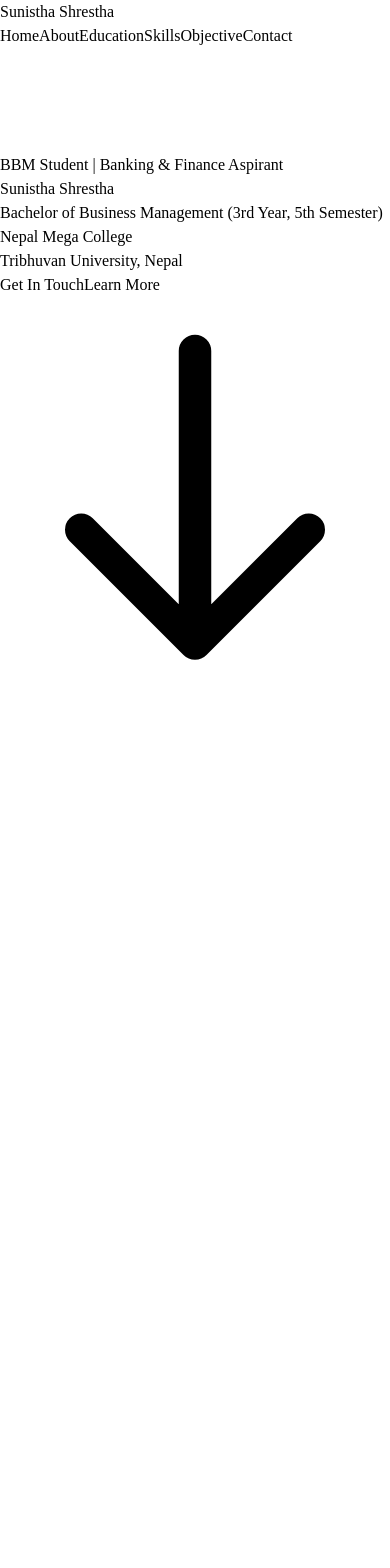
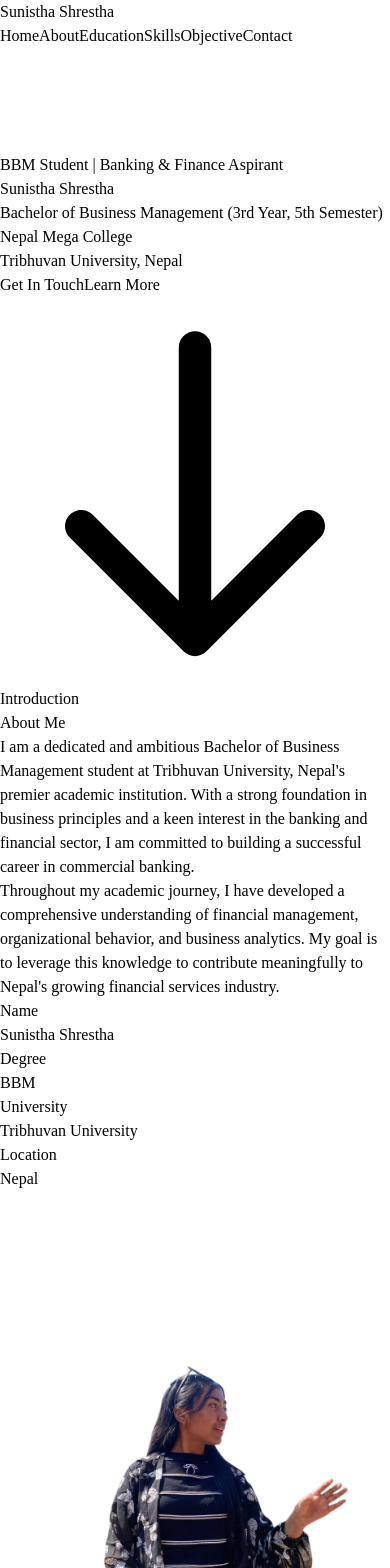
Before and after one commit to abhinavshr/static-portfolio, a React (Vite) app: page / in a window 390 px wide. Shown: the top 1568 px of the page. Before the commit the page ends 844 px from the top, so only its background shows below. Built offline with nearby package versions, Linux system fonts and the light colour scheme.

Commit message:
Add About Me section with profile image and animations

```diff
--- a/src/App.jsx
+++ b/src/App.jsx
@@ -1,11 +1,14 @@
 import React from "react";
 import Navigation from "./components/Navigation.jsx";
 import { Hero } from "./components/Hero.jsx";
+import AboutMe from "./components/AboutMe.jsx";
+
 const App = () => {
   return (
     <div>
       <Navigation />
       <Hero />
+      <AboutMe />
     </div>
   );
 };
--- /dev/null
+++ b/src/components/AboutMe.jsx
@@ -0,0 +1,123 @@
+import { motion as Motion } from "framer-motion";
+import profileImg from "../assets/profile.png";
+
+export default function AboutMe() {
+    return (
+        <section id="about" className="py-20 bg-white">
+            <div className="max-w-6xl mx-auto px-6">
+                {/* Section header */}
+                <Motion.div
+                    className="section-header mb-16"
+                    initial={{ opacity: 0, y: -20 }}
+                    whileInView={{ opacity: 1, y: 0 }}
+                    viewport={{ once: true }}
+                    transition={{ duration: 0.6 }}
+                >
+                    <div className="inline-block">
+                        <span className="text-sm tracking-wider text-[#0f3460] uppercase mb-2 block">
+                            Introduction
+                        </span>
+                        <h2 className="text-4xl md:text-5xl text-[#0a1f3d] mb-4">
+                            About Me
+                        </h2>
+                        <div className="h-1 w-20 bg-linear-to-r from-[#0f3460] to-[#1a4d7a] rounded-full"></div>
+                    </div>
+                </Motion.div>
+
+                <div className="grid md:grid-cols-2 gap-12 items-center">
+                    {/* Left content */}
+                    <Motion.div
+                        className="about-content"
+                        initial={{ opacity: 0, x: -50 }}
+                        whileInView={{ opacity: 1, x: 0 }}
+                        viewport={{ once: true }}
+                        transition={{ duration: 0.7 }}
+                    >
+                        <p className="text-lg text-gray-700 leading-relaxed mb-6">
+                            I am a dedicated and ambitious Bachelor of Business Management student at Tribhuvan University, Nepal's premier academic institution. With a strong foundation in business principles and a keen interest in the banking and financial sector, I am committed to building a successful career in commercial banking.
+                        </p>
+
+                        <p className="text-lg text-gray-700 leading-relaxed mb-6">
+                            Throughout my academic journey, I have developed a comprehensive understanding of financial management, organizational behavior, and business analytics. My goal is to leverage this knowledge to contribute meaningfully to Nepal's growing financial services industry.
+                        </p>
+
+                        {/* Info cards */}
+                        <div className="grid grid-cols-2 gap-6 mt-8">
+                            {[
+                                { label: "Name", value: "Sunistha Shrestha" },
+                                { label: "Degree", value: "BBM" },
+                                { label: "University", value: "Tribhuvan University" },
+                                { label: "Location", value: "Nepal" },
+                            ].map((item, idx) => (
+                                <Motion.div
+                                    key={idx}
+                                    className="info-card p-6 bg-[#f8f9fa] rounded-lg border border-[#0f3460]/10 transition-all duration-300 hover:shadow-md hover:border-[#0f3460]/30"
+                                    initial={{ opacity: 0, y: 20 }}
+                                    whileInView={{ opacity: 1, y: 0 }}
+                                    viewport={{ once: true }}
+                                    transition={{ duration: 0.4, delay: idx * 0.1 }}
+                                    whileHover={{ y: -5, boxShadow: "0 10px 20px rgba(15, 52, 96, 0.1)" }}
+                                >
+                                    <div className="flex items-start gap-3">
+                                        <div>
+                                            <div className="text-sm text-[#5a6c7d] mb-1">{item.label}</div>
+                                            <div className="font-medium text-[#0a1f3d]">{item.value}</div>
+                                        </div>
+                                    </div>
+                                </Motion.div>
+                            ))}
+                        </div>
+                    </Motion.div>
+
+                    {/* Right image block */}
+                    <Motion.div
+                        className="about-image"
+                        initial={{ opacity: 0, x: 50 }}
+                        whileInView={{ opacity: 1, x: 0 }}
+                        viewport={{ once: true }}
+                        transition={{ duration: 0.7 }}
+                    >
+                        <div className="relative">
+                            <Motion.div
+                                className="aspect-square rounded-2xl bg-linear-to-br from-[#0f3460] to-[#1a4d7a] p-1"
+                                whileHover={{ scale: 1.02, rotate: 2 }}
+                                transition={{ duration: 0.3 }}
+                            >
+                                <div className="size-full rounded-2xl bg-white flex items-center justify-center overflow-visible">
+                                    <img
+                                        src={profileImg}
+                                        alt="Profile"
+                                        className="w-full h-full object-cover rounded-2xl"
+                                    />
+                                </div>
+                            </Motion.div>
+
+                            {/* Decorative elements */}
+                            <Motion.div
+                                className="absolute -top-4 -right-4 w-24 h-24 bg-[#0f3460]/10 rounded-full z-0"
+                                animate={{ y: [-10, 10], x: [10, -10] }}
+                                transition={{
+                                    duration: 4,
+                                    repeat: Infinity,
+                                    repeatType: "mirror",
+                                    ease: "easeInOut"
+                                }}
+                            />
+
+                            <Motion.div
+                                className="absolute -bottom-4 -left-4 w-32 h-32 bg-[#1a4d7a]/10 rounded-full z-0"
+                                animate={{ y: [10, -10], x: [-10, 10] }}
+                                transition={{
+                                    duration: 5,
+                                    repeat: Infinity,
+                                    repeatType: "mirror",
+                                    ease: "easeInOut"
+                                }}
+                            />
+                        </div>
+                    </Motion.div>
+                </div>
+            </div>
+        </section>
+    );
+}
--- a/src/index.css
+++ b/src/index.css
@@ -1 +1,5 @@
 @import "tailwindcss";
+
+html {
+  scroll-behavior: smooth;
+}
```
Also changed, not shown: src/assets/profile.png (added).
